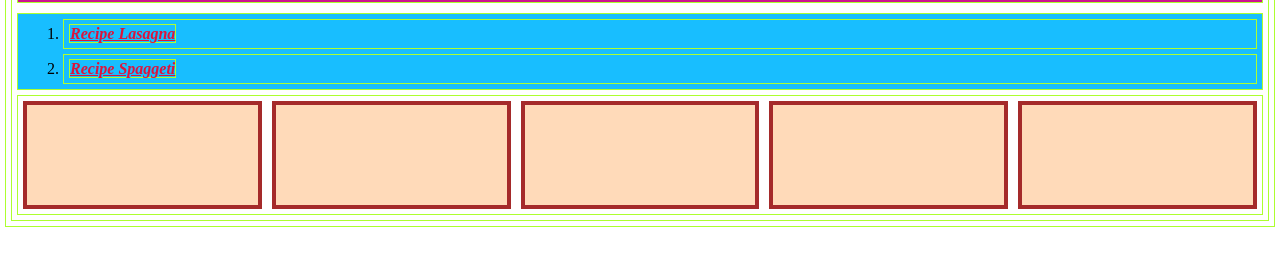
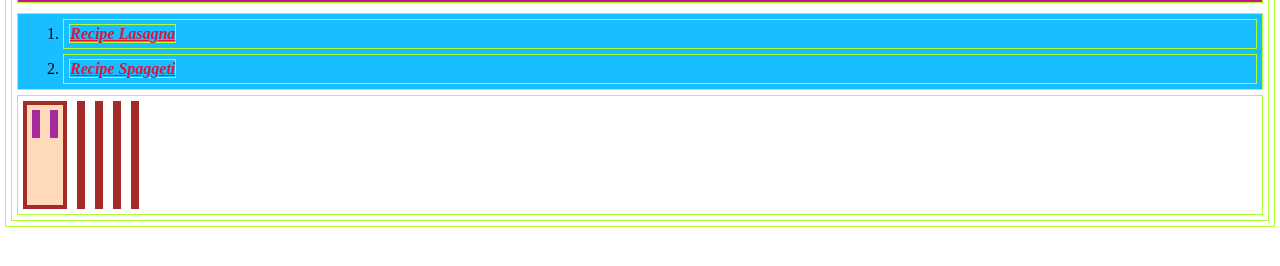
Before and after one commit to ArchMageHamizan/odin-recipes, a plain HTML site: page index.html in a window 1280 px wide. Shown: the part 102-368 px from the top of the page. Drawn offline with Linux system fonts and the light colour scheme.

Commit message:
New commit

```diff
--- a/index.html
+++ b/index.html
@@ -17,14 +17,16 @@
         <li class="ol_li"><a class="recipe_text" href="recipes/lasagna.html">Recipe Spaggeti</a></li>
     </ol>
     <div class="flex_container">
-        <div class="container_1"></div>
-        <div class="container_2"></div>
-        <div class="container_3">
-           <!--</div class="container_inside"></div>
-           </div class="container_inside"></div>-->
+        <div class="container">
+           <div class="container_inside"></div>
+           <div class="container_inside"></div>
         </div>
-        <div class="container_4"></div>
-        <div class="container_5"></div>
+        <div class="container"></div>
+        <div class="container"></div>
+        <div class="container"></div>
+        <div class="container"></div>
+
+
     </div>
 
 
--- a/style.css
+++ b/style.css
@@ -38,18 +38,21 @@
   background-color: rgb(24, 190, 255);
  }
 
- .flex_container div {
+.flex_container {
+  display: flex;
+}
+ .container {
   background: peachpuff;
   border: 4px solid brown;
   height: 100px;
-  flex: 1;
-}
-.flex_container {
+
   display: flex;
 }
-/*.container_inside{
+
+.container_inside{
+  flex: 1;
   background: rgb(255, 185, 237);
   border: 4px solid rgb(165, 42, 155);
   height: 20px;
 
-}*/
+}
```
